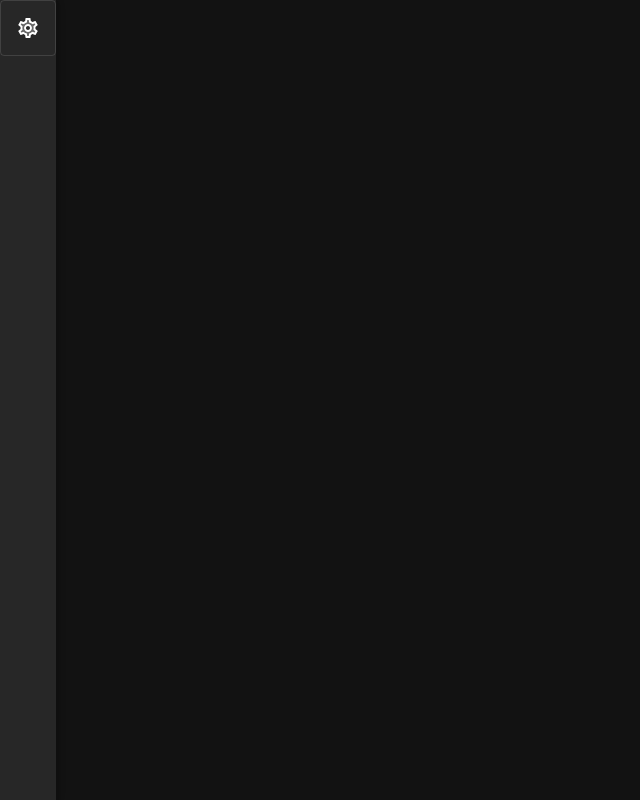
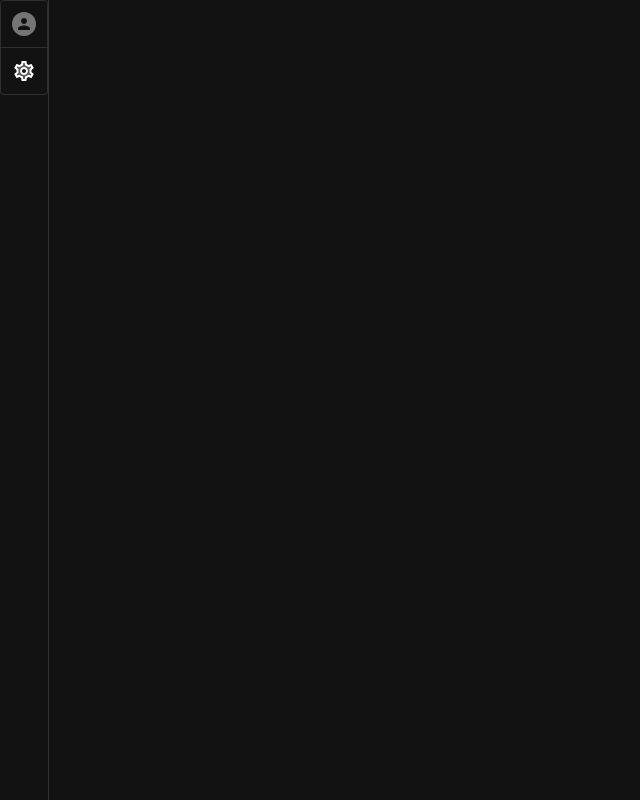
Before and after one commit to aaron-edwards/calendar-app, a React (Create React App) app in the folder packages/ui/: page / in a window 1280 px wide. Shown: the whole page, without its empty margins (0-640 px from the left). Built offline with nearby package versions, Linux system fonts and the light colour scheme.

Commit message:
Better mobile support

```diff
--- a/packages/ui/src/App.tsx
+++ b/packages/ui/src/App.tsx
@@ -1,60 +1,26 @@
-import { Box, Collapse, Paper } from '@mui/material';
-import { useCallback, useContext, useState } from 'react';
+import { Box, Theme, useMediaQuery } from '@mui/material';
+import { useContext } from 'react';
 import { AuthenticationContext } from './Authentication/AuthenticationContext';
 import CalendarContainer from './Calendar/CalendarContainer';
-import Menu from './Menu';
-import Pages, { Page } from './Pages';
-
-type State = {
-  page: Page;
-  menuOpen: boolean;
-};
+import Drawer from './components/Drawer';
 
 function App() {
-  const [{ page, menuOpen }, setState] = useState<State>({
-    page: Page.Settings,
-    menuOpen: false,
-  });
   const { user } = useContext(AuthenticationContext);
-  const setPage = useCallback(
-    (newPage: Page) => {
-      if (newPage) {
-        setState({ menuOpen: true, page: newPage });
-      } else {
-        setState((state) => ({ menuOpen: false, page: state.page }));
-      }
-    },
-    [setState]
+  const isMobile = useMediaQuery((theme: Theme) =>
+    theme.breakpoints.down('sm')
   );
 
   return (
-    <Paper
-      square
-      elevation={0}
+    <Box
       sx={{
         height: '100vh',
         display: 'flex',
+        flexDirection: isMobile ? 'column-reverse' : 'row',
       }}
     >
-      <Box sx={{ display: 'flex' }}>
-        <Paper sx={{ zIndex: 1 }} square elevation={4}>
-          <Menu page={menuOpen ? page : undefined} setPage={setPage} />
-        </Paper>
-        <Collapse
-          orientation="horizontal"
-          in={menuOpen}
-          mountOnEnter
-          unmountOnExit
-        >
-          <Paper square elevation={2} sx={{ height: '100%', width: 300 }}>
-            <Pages page={page} />
-          </Paper>
-        </Collapse>
-      </Box>
-      <Box sx={{ width: '100%', height: '100%' }}>
-        {user && <CalendarContainer user={user} />}
-      </Box>
-    </Paper>
+      <Drawer orientation={isMobile ? 'horizontal' : 'vertical'} />
+      {user && <CalendarContainer user={user} />}
+    </Box>
   );
 }
 
--- a/packages/ui/src/Calendar/Calendar.tsx
+++ b/packages/ui/src/Calendar/Calendar.tsx
@@ -16,7 +16,7 @@ type Props = {
   startOfDay: Date;
   end: Date;
   calendars: CalendarEvent[];
-  mobile?: boolean;
+  dayFormat?: string;
 };
 
 function CalendarPage({
@@ -24,11 +24,12 @@ function CalendarPage({
   end,
   calendars,
   startOfDay,
-  mobile = false,
+  dayFormat = 'EEEE',
 }: Props) {
   const daysToDisplay = differenceInCalendarDays(end, start);
   const columns = Math.min(7, daysToDisplay);
   const theme = useTheme();
+
   const borderColour =
     theme.palette.grey[theme.palette.mode === 'dark' ? 800 : 200];
   const highlightColour =
@@ -57,7 +58,7 @@ function CalendarPage({
               }}
             >
               <Typography variant="h5" textAlign="center">
-                {format(day, mobile ? 'E' : 'EEEE')}
+                {format(day, dayFormat)}
               </Typography>
             </Grid>
           );
--- a/packages/ui/src/Calendar/CalendarContainer.tsx
+++ b/packages/ui/src/Calendar/CalendarContainer.tsx
@@ -1,7 +1,7 @@
 import { addWeeks, startOfWeek, parseISO, startOfDay, addDays } from 'date-fns';
 import { useContext, useEffect, useMemo, useState } from 'react';
 import { useFetch } from 'use-http';
-import { useMediaQuery } from '@mui/material';
+import { Theme, useMediaQuery } from '@mui/material';
 import useTime from '../hooks/useTime';
 import { SettingsContext } from '../SettingsContext';
 import CalendarPage from './Calendar';
@@ -19,11 +19,19 @@ export default function CalendarContainer({ user }: { user: User }) {
   } = useContext(SettingsContext);
   const currentTime = useTime(UPDATE_TIME);
   const [events, setEvents] = useState<Events>({});
-  const mobile = useMediaQuery('(max-width:600px)');
+  const mobile = useMediaQuery((theme: Theme) =>
+    theme?.breakpoints?.down('sm')
+  );
+  const dayFormat = useMediaQuery((theme: Theme) =>
+    theme?.breakpoints?.down('md')
+  )
+    ? 'E'
+    : 'EEEE';
   const start = mobile
     ? startOfDay(currentTime)
     : startOfWeek(currentTime, { weekStartsOn: WEEK_STARTS_ON });
   const weeksToDisplay = useMediaQuery('(max-height: 600px)') ? 2 : 5;
+
   const end = mobile ? addDays(start, 3) : addWeeks(start, weeksToDisplay);
 
   const { get } = useFetch<{
@@ -90,7 +98,7 @@ export default function CalendarContainer({ user }: { user: User }) {
       startOfDay={startOfDay(currentTime)}
       end={end}
       calendars={calendarEvents}
-      mobile={mobile}
+      dayFormat={dayFormat}
     />
   );
 }
--- a/packages/ui/src/Menu.tsx
+++ /dev/null
@@ -1,31 +0,0 @@
-import { SettingsTwoTone } from '@mui/icons-material';
-import { ToggleButton, ToggleButtonGroup } from '@mui/material';
-import { useCallback } from 'react';
-import { Page } from './Pages';
-
-type Props = {
-  page?: Page;
-  setPage: (page: Page) => void;
-};
-
-const Menu = ({ page, setPage }: Props) => {
-  const handleChange = useCallback(
-    (_, nextView) => setPage(nextView),
-    [setPage, page]
-  );
-  return (
-    <ToggleButtonGroup
-      orientation="vertical"
-      exclusive
-      size="large"
-      value={page}
-      onChange={handleChange}
-    >
-      <ToggleButton value={Page.Settings} aria-label="settings">
-        <SettingsTwoTone />
-      </ToggleButton>
-    </ToggleButtonGroup>
-  );
-};
-
-export default Menu;
--- a/packages/ui/src/Pages/index.tsx
+++ b/packages/ui/src/Pages/index.tsx
@@ -1,14 +1,33 @@
+import { Box } from '@mui/material';
 import SettingsPage from './SettingsPage';
 
 // eslint-disable-next-line import/prefer-default-export
 export enum Page {
   Settings = 'Settings',
+  User = 'User',
 }
 
 const pages: Record<Page, JSX.Element> = {
   [Page.Settings]: <SettingsPage />,
+  [Page.User]: <div>User</div>,
 };
 
-export default function SidePages({ page }: { page: Page }) {
-  return pages[page];
+export default function SidePages({
+  page,
+  isMobile,
+}: {
+  page: Page;
+  isMobile: boolean;
+}) {
+  return (
+    <Box
+      sx={{
+        width: isMobile ? undefined : 300,
+        height: isMobile ? 300 : undefined,
+        overflowY: 'scroll',
+      }}
+    >
+      {pages[page]}
+    </Box>
+  );
 }
--- /dev/null
+++ b/packages/ui/src/components/Drawer.tsx
@@ -0,0 +1,64 @@
+import { Drawer as MuiDrawer, Collapse, Stack, useTheme } from '@mui/material';
+import { useCallback, useState } from 'react';
+import Pages, { Page } from '../Pages';
+import Menu from './Menu';
+
+type State = {
+  page: Page;
+  menuOpen: boolean;
+};
+
+type Props = {
+  orientation?: 'horizontal' | 'vertical';
+};
+
+export default function MiniDrawer({ orientation = 'vertical' }: Props) {
+  const theme = useTheme();
+  const [{ page, menuOpen }, setState] = useState<State>({
+    page: Page.Settings,
+    menuOpen: false,
+  });
+  const setPage = useCallback(
+    (newPage: Page) => {
+      if (newPage) {
+        setState({ menuOpen: true, page: newPage });
+      } else {
+        setState((state) => ({ menuOpen: false, page: state.page }));
+      }
+    },
+    [setState]
+  );
+
+  return (
+    <MuiDrawer
+      anchor={orientation === 'vertical' ? 'left' : 'bottom'}
+      variant="permanent"
+      open={menuOpen}
+      PaperProps={{ sx: { position: 'unset' } }}
+    >
+      <Stack
+        direction={orientation === 'vertical' ? 'row' : 'column-reverse'}
+        sx={{
+          transition: theme.transitions.create('max-height', {
+            easing: theme.transitions.easing.sharp,
+            duration: theme.transitions.duration.leavingScreen,
+          }),
+        }}
+      >
+        <Menu
+          page={menuOpen ? page : undefined}
+          setPage={setPage}
+          orientation={orientation}
+        />
+        <Collapse
+          orientation={orientation === 'vertical' ? 'horizontal' : 'vertical'}
+          in={menuOpen}
+          mountOnEnter
+          unmountOnExit
+        >
+          <Pages page={page} isMobile={orientation === 'horizontal'} />
+        </Collapse>
+      </Stack>
+    </MuiDrawer>
+  );
+}
--- /dev/null
+++ b/packages/ui/src/components/Menu.tsx
@@ -0,0 +1,42 @@
+import { SettingsTwoTone } from '@mui/icons-material';
+import { Avatar, ToggleButton, ToggleButtonGroup } from '@mui/material';
+import { useCallback, useContext } from 'react';
+import { AuthenticationContext } from '../Authentication/AuthenticationContext';
+import { Page } from '../Pages';
+
+type Props = {
+  page?: Page;
+  setPage: (page: Page) => void;
+  orientation?: 'horizontal' | 'vertical';
+};
+
+export default function Menu({
+  page,
+  setPage,
+  orientation = 'vertical',
+}: Props) {
+  const { user } = useContext(AuthenticationContext);
+  const handleChange = useCallback(
+    (_, nextView) => setPage(nextView),
+    [setPage, page]
+  );
+  return (
+    <ToggleButtonGroup
+      orientation={orientation}
+      exclusive
+      value={page}
+      onChange={handleChange}
+    >
+      <ToggleButton value={Page.User} aria-label="user">
+        <Avatar
+          alt={user?.profile.name}
+          src={user?.profile.imageUrl}
+          sx={{ width: '24px', height: '24px' }}
+        />
+      </ToggleButton>
+      <ToggleButton value={Page.Settings} aria-label="settings">
+        <SettingsTwoTone />
+      </ToggleButton>
+    </ToggleButtonGroup>
+  );
+}
--- /dev/null
+++ b/packages/ui/src/hooks/useIsMobile.tsx
@@ -0,0 +1 @@
+export default function useIsMobile() {}
```
Also changed, not shown: 1 other file (tests, documents, lock files or other folders).
